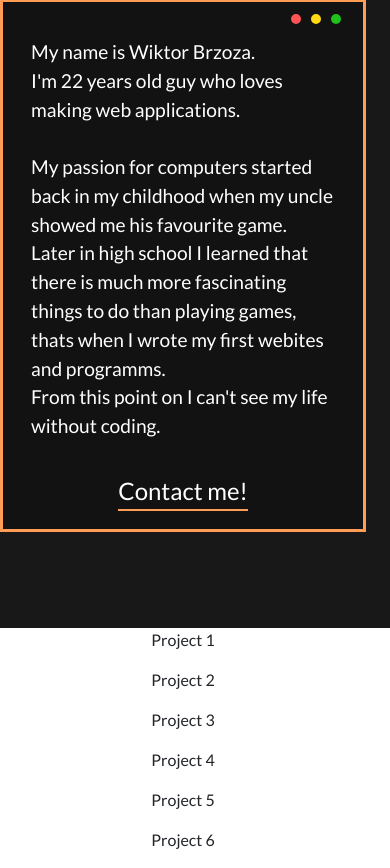
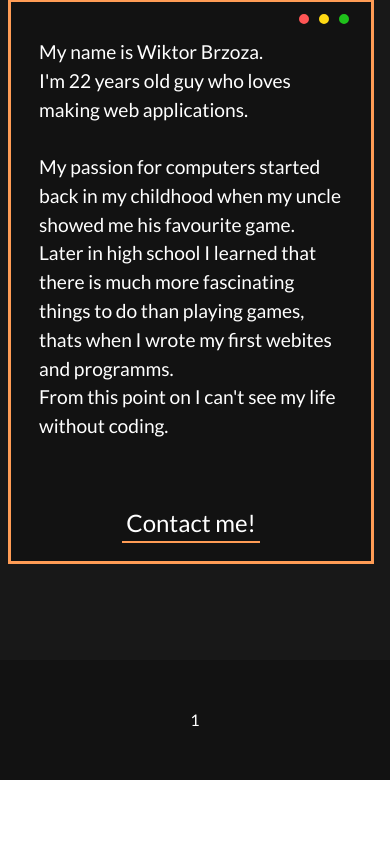
Before and after one commit to brzorza/my_portfolio, a React (Create React App) app: page / in a window 390 px wide. Shown: the part 1257-2125 px from the top of the page. After the commit the page ends 2037 px from the top, so only its background shows below. Built offline with nearby package versions, Linux system fonts and the light colour scheme.

Commit message:
Making projectsCards

```diff
--- a/src/components/About.js
+++ b/src/components/About.js
@@ -14,7 +14,7 @@ export default function About() {
                     </div>
                     <div className="row col-lg">
                         <h1 className='about-color neon-orange pb-2'>Who am I?</h1>
-                        <div className='about-card' style={{background: "var(--background)"}}>
+                        <div className='about-card mx-2' style={{background: "var(--background)"}}>
                             <div className="card-dots-wrapper pb-3">
                                 <div className="card-dot-one"></div>
                                 <div className="card-dot-two"></div>
@@ -27,8 +27,8 @@ export default function About() {
                                 Later in high school I learned that there is much more fascinating things to do than playing games, thats when I wrote my first webites and programms.<br/>
                                 From this point on I can't see my life without coding.
                             </p>
-                            <div>
-                                <a href='www.google.com' className='about-button text-center pb-1'>Contact me!</a>
+                            <div className='mt-5 m-sm-1'>
+                                <a href='www.google.com' className='about-button text-center p-1'>Contact me!</a>
                             </div>
                         </div>
                     </div>
--- a/src/components/Projects.js
+++ b/src/components/Projects.js
@@ -1,27 +1,10 @@
+import ProjectCards from './projectsCards';
+
 export default function Projects() {
     return(
-        <div class="container text-center">
-            <div class="row">
-                <div class="row col-sm">
-                    <p>Project 1</p>
-                </div>
-                <div class="row col-sm">
-                    <p>Project 2</p>
-                </div>
-                <div class="row col-sm">
-                    <p>Project 3</p>
-                </div>
-            </div>
-            <div class="row">
-                <div class="row col-sm">
-                    <p>Project 4</p>
-                </div>
-                <div class="row col-sm">
-                    <p>Project 5</p>
-                </div>
-                <div class="row col-sm">
-                    <p>Project 6</p>
-                </div>
+        <div className="text-white py-5" style={{background: "var(--background)"}}>
+            <div className="container text-center">
+                <ProjectCards />
             </div>
         </div>
     )
--- /dev/null
+++ b/src/components/projectsCards.js
@@ -0,0 +1,33 @@
+import projectsData from "../data/projectsData";
+
+export default function ProjectCards() {
+
+    // let card = projectsData.map(x => {
+    //     return(
+    //         <div className="row col-sm-4">
+    //             <p>{x.title}</p>
+    //             <p>{x.description}</p>
+    //         </div>
+    //     )
+    // })
+
+    const allCards= [];
+
+
+        for(let i = 0 ; i < projectsData.length; i++){
+            return(
+                allCards.push(<p>{projectsData}</p>)
+            )
+        }
+
+
+
+
+    return(
+        // <div className="row">
+        //     {card}
+        // </div>
+
+        {allCards}
+    )
+}
--- a/src/css/styles.css
+++ b/src/css/styles.css
@@ -162,3 +162,7 @@
     padding: 20px 0 20px 20px;
     border: 3px solid var(--orange);
 }
+
+/*///////////////////////*/
+/*    PROJECTS CARDS     */
+/*///////////////////////*/
--- a/src/data/projectsData.js
+++ b/src/data/projectsData.js
@@ -1,18 +1,44 @@
-export default[
+const projectsData = [
     {
         "id": 1,
-        "title": "asd"
+        "title": "Title 1",
+        "description": "Description 1"
     },
     {
         "id": 2,
-        "title": "asdadsad"
+        "title": "Title 2",
+        "description": "Description 2",
     },
     {
         "id": 3,
-        "title": "asdadsad"
+        "title": "Title 3",
+        "description": "Description 3"
     },
     {
         "id": 4,
-        "title": "asdadsad"
+        "title": "Title 4",
+        "description": "Description 4"
     },
+    // {
+    //     "id": 5,
+    //     "title": "Title 5",
+    //     "description": "Description 5"
+    // },
+    // {
+    //     "id": 6,
+    //     "title": "Title 6",
+    //     "description": "Description 6"
+    // },
+    // {
+    //     "id": 7,
+    //     "title": "Title 7",
+    //     "description": "Description 7"
+    // },
+    // {
+    //     "id": 8,
+    //     "title": "Title 8",
+    //     "description": "Description 8"
+    // },
 ]
+
+export default projectsData;
```
